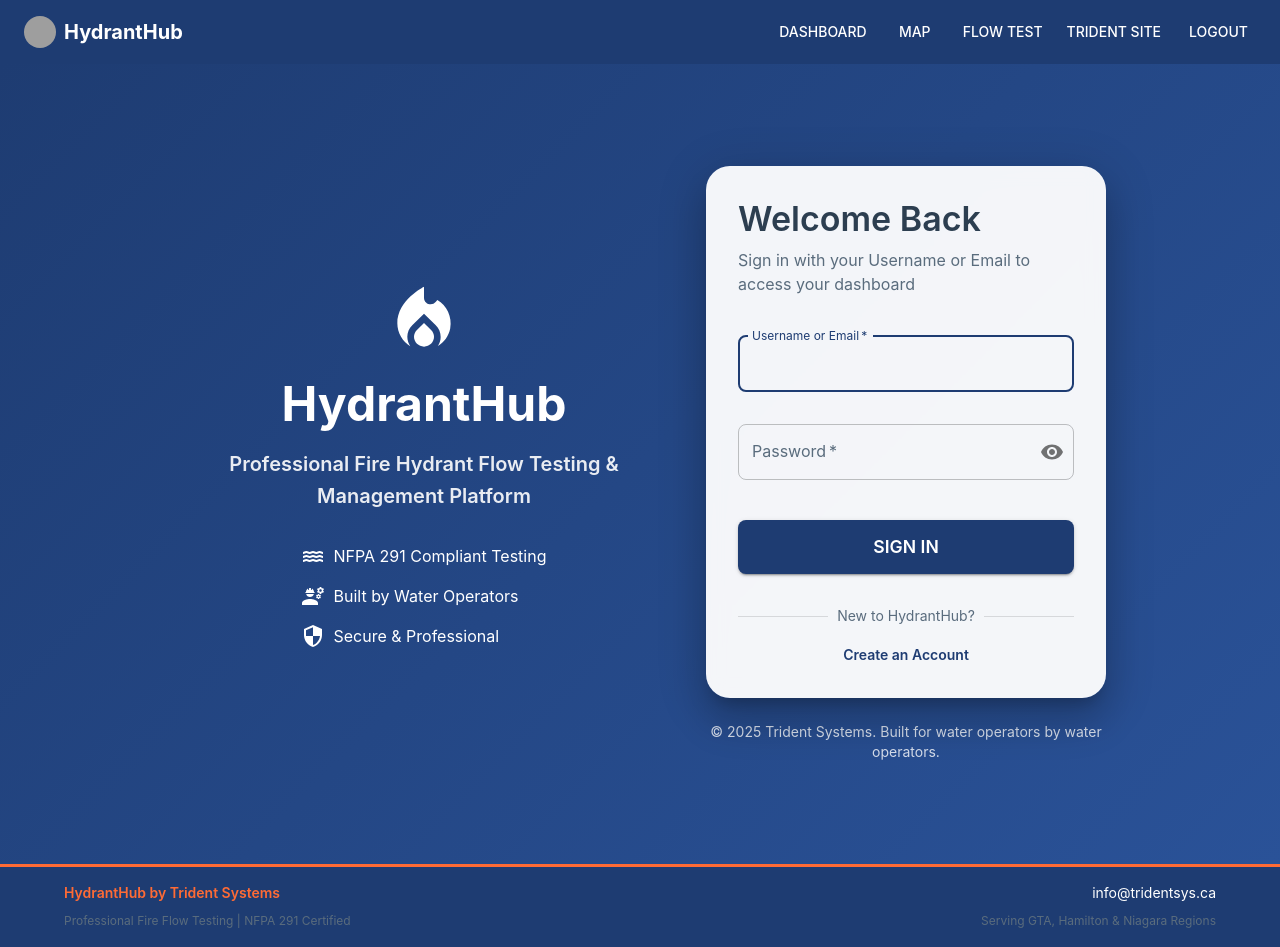
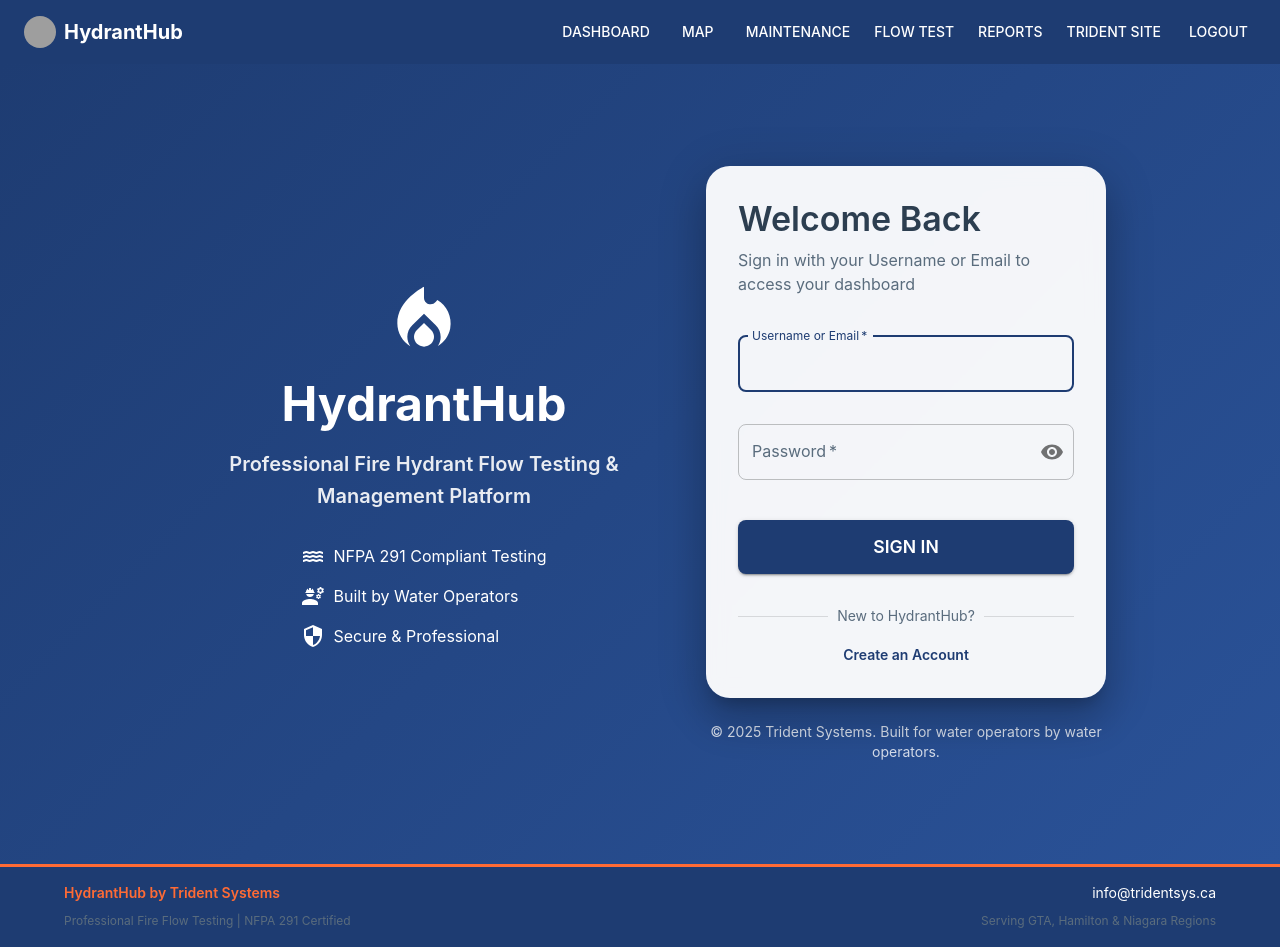
Before and after one commit to rcabral85/hydrant-hub, a React (Vite) app in the folder frontend/: page /login in a window 1280 px wide. Built offline with nearby package versions, Linux system fonts and the light colour scheme; no server answers; grey boxes are pictures that could not be loaded.

Commit message:
Update navigation to include maintenance and reports sections

```diff
--- a/frontend/src/components/Navigation.jsx
+++ b/frontend/src/components/Navigation.jsx
@@ -52,7 +52,9 @@
           <Box>
             <NavButton to="/dashboard" label="Dashboard" active={path.startsWith('/dashboard')} />
             <NavButton to="/map" label="Map" active={path.startsWith('/map')} />
+            <NavButton to="/maintenance" label="Maintenance" active={path.startsWith('/maintenance')} />
             <NavButton to="/flow-test" label="Flow Test" active={path.startsWith('/flow-test')} />
+            <NavButton to="/reports" label="Reports" active={path.startsWith('/reports')} />
             <Button component="a" href="https://tridentsys.ca" target="_blank" rel="noopener" color="inherit" sx={{ mx: 0.5 }}>
               Trident Site
             </Button>
```
